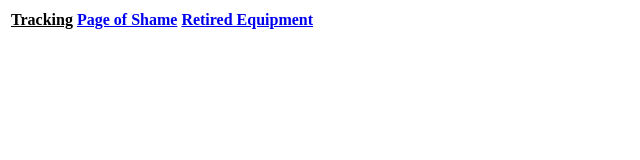
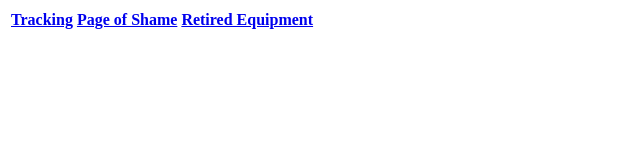
Before and after one commit to rubenparnell/rubens-equipment-loaning, a plain HTML site: page nav.html in a window 1280 px wide. Shown: the full height of the page, 0-640 px from the left. Drawn offline with Linux system fonts and the light colour scheme.

Commit message:
Update nav.html

```diff
--- a/nav.html
+++ b/nav.html
@@ -1,7 +1,7 @@
 <html>
   <table>
     <tr>
-      <th><u>Tracking</u></th>
+      <th><a href="index.html">Tracking</a></th>
         <th><a href="shame.html">Page of Shame</a></th>
         <th><a href="retired.html">Retired Equipment</a></th>
     </tr>
```
